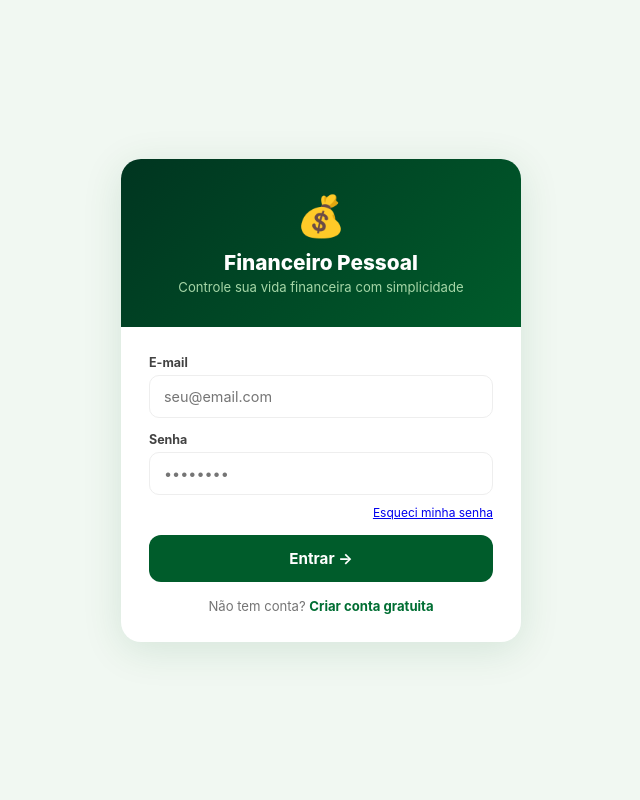
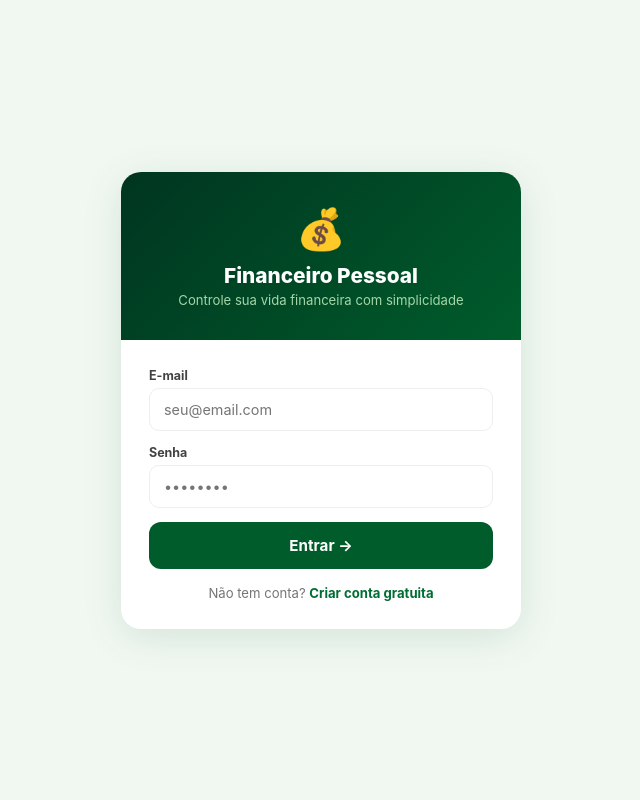
Before and after one commit to 99bayer/finapp, a Flask app: page /login in a window 1280 px wide. Shown: the whole page, without its empty margins (319-959 px from the left). Run offline with Flask 3, Linux system fonts and the light colour scheme.

Commit message:
Update login.html

```diff
--- a/templates/login.html
+++ b/templates/login.html
@@ -18,24 +18,15 @@
           <input type="email" name="email" class="form-input"
                  placeholder="seu@email.com" required autocomplete="email">
         </div>
-
         <div class="form-group">
           <label class="form-label">Senha</label>
           <input type="password" name="senha" class="form-input"
                  placeholder="••••••••" required autocomplete="current-password">
-
-          <div style="text-align: right; margin-top: 6px;">
-            <a href="/esqueci-senha" style="font-size: 12px;">
-              Esqueci minha senha
-            </a>
-          </div>
         </div>
-
         <button type="submit" class="btn btn-primary" style="margin-top:6px">
           Entrar →
         </button>
       </form>
-
       <div class="auth-link">
         Não tem conta? <a href="/cadastro">Criar conta gratuita</a>
       </div>
```
